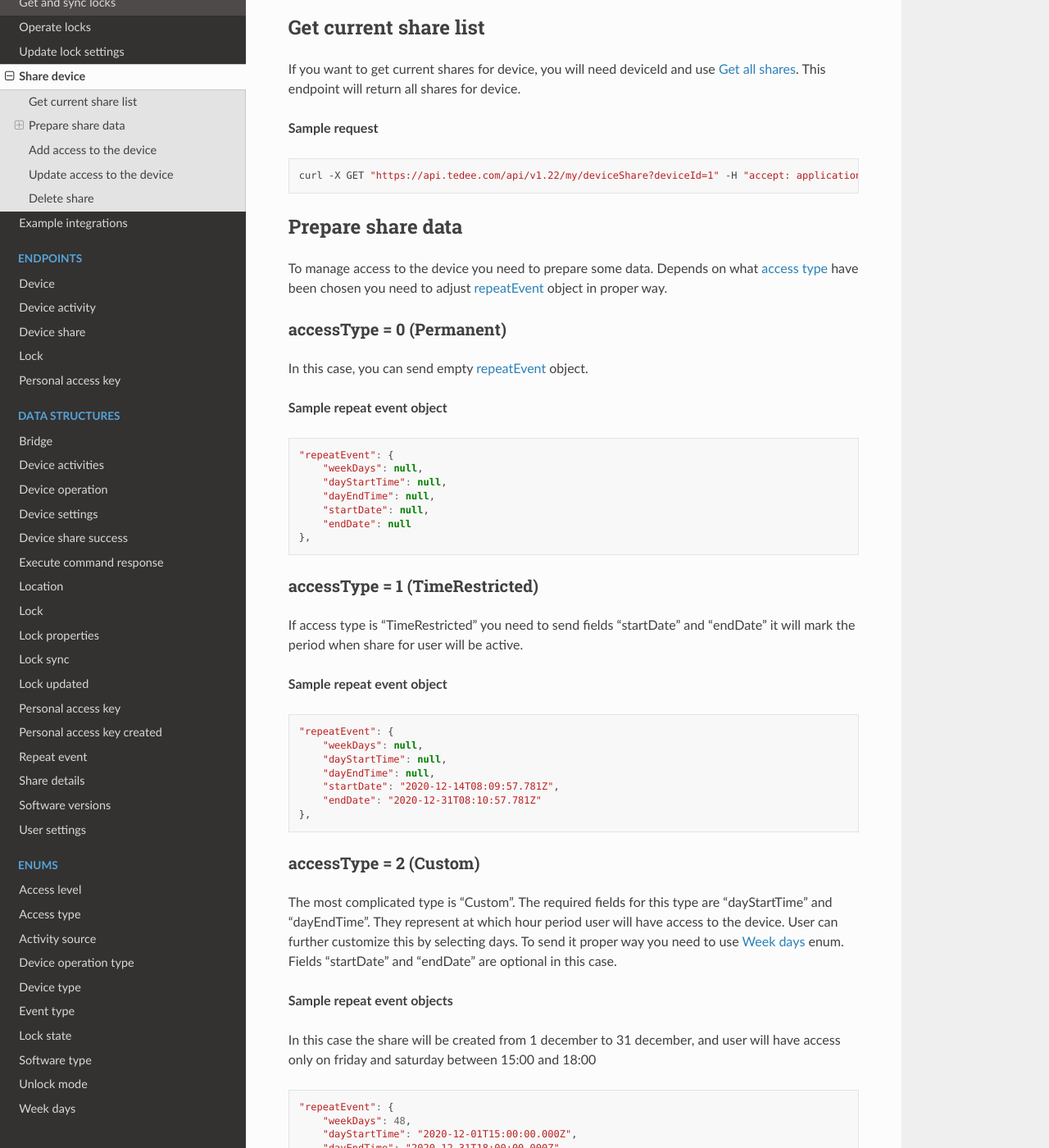
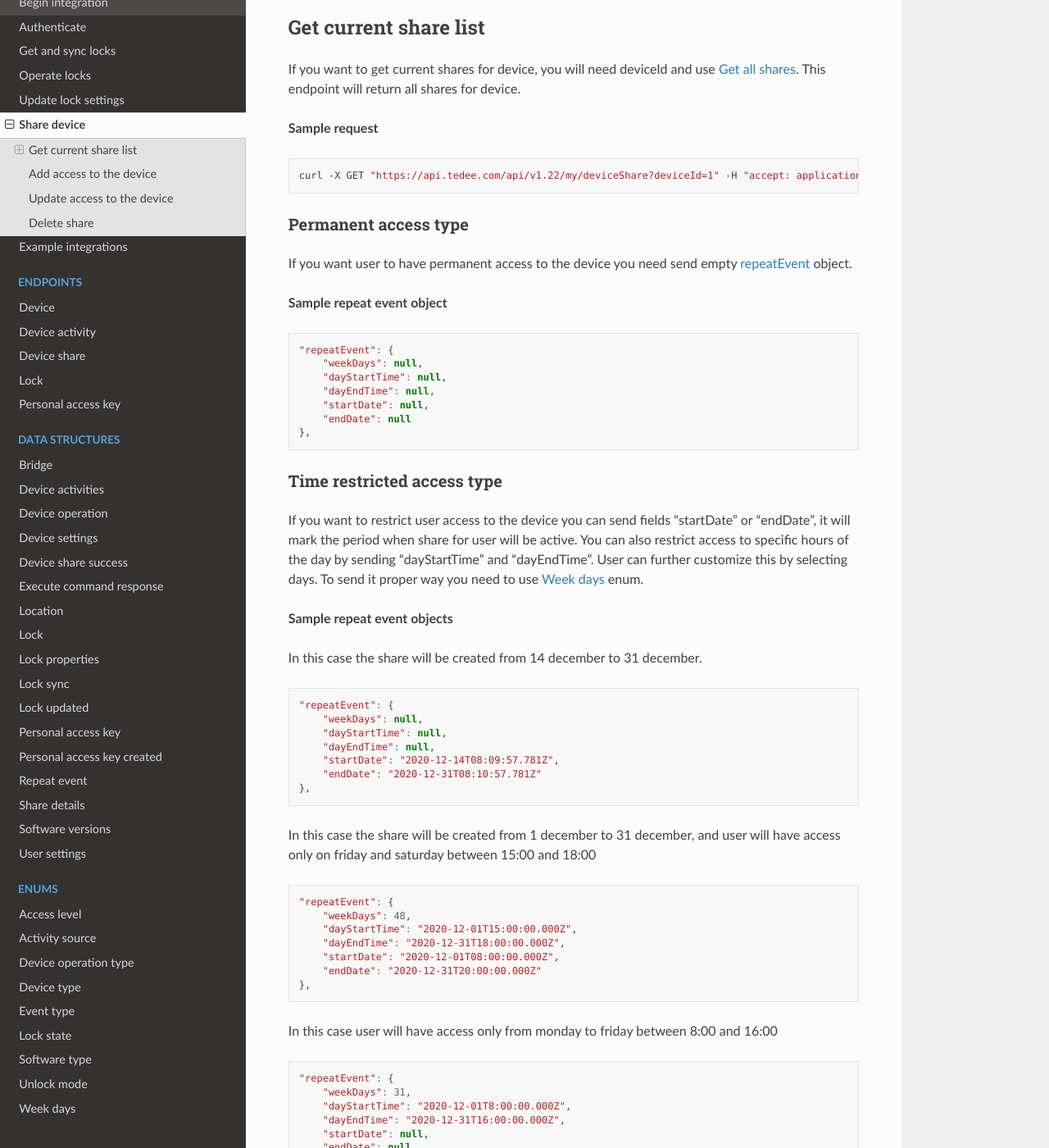
Before and after one commit to tedee-com/tedee-api-doc, a Sphinx documentation site: the page built from docs/source/howtos/share-device.rst, in a window 1280 px wide and 1400 px high, scrolled down 239 px. Shown: the whole window at 82% size. Built offline with Sphinx 7.4.7 and the Read the Docs theme 2.0.0, drawn with Linux system fonts in a browser that asks for light colours; some of the changed text lies outside the part shown.

Commit message:
Removed access type (#76)
* Removed access type

* Fixed issue with missing file

* Changed api version

* Code review changes

* fixed type

Co-authored-by: Łukasz Kaczmarski <lukasz.kaczmarski@iteo.com.pl>

```diff
--- a/docs/source/datastructures/share-details.rst
+++ b/docs/source/datastructures/share-details.rst
@@ -5,8 +5,6 @@ Share details
 | Name                   | Type                                        | Description                                                      |
 +========================+=============================================+==================================================================+
 | accessLevel            | :doc:`Access level <../enums/access-level>` | access level of the share                                        |
-+------------------------+---------------------------------------------+------------------------------------------------------------------+
-| accessType             | :doc:`Access type <../enums/access-type>`   | access type of the share                                         |
 +------------------------+---------------------------------------------+------------------------------------------------------------------+
 | deviceId               | number                                      | id of the shared device                                          |
 +------------------------+---------------------------------------------+------------------------------------------------------------------+
--- a/docs/source/endpoints/deviceshare/create.rst
+++ b/docs/source/endpoints/deviceshare/create.rst
@@ -17,8 +17,6 @@ This endpoint can be used by owner or administrator of the device.
 | Name                      | Type                                                                      | Description                                        |
 +===========================+===========================================================================+====================================================+
 | accessLevel               | :doc:`Access level <../../enums/access-level>`                            | represents user access level                       |
-+---------------------------+---------------------------------------------------------------------------+----------------------------------------------------+
-| accessType                | :doc:`Access type <../../enums/access-type>`                              | represents user access type                        |
 +---------------------------+---------------------------------------------------------------------------+----------------------------------------------------+
 | deviceId                  | number                                                                    | device id                                          |
 +---------------------------+---------------------------------------------------------------------------+----------------------------------------------------+
@@ -66,7 +64,6 @@ Body:
         {
             "deviceId": 1,
             "accessLevel": 1,
-            "accessType": 0,
             "userEmail": "john.doe@email.com"
             "repeatEvent": {
                 "weekDays": null,
@@ -111,7 +108,6 @@ Body:
         {
             "deviceId": 1,
             "accessLevel": 0,
-            "accessType": 1,
             "userEmail": "john.doe@email.com"
             "repeatEvent": {
                 "weekDays": null,
@@ -155,7 +151,6 @@ Body:
         {
             "deviceId": 1,
             "accessLevel": 0,
-            "accessType": 2,
             "userEmail": "john.doe@email.com"
             "repeatEvent": {
                 "weekDays": 7,
--- a/docs/source/endpoints/deviceshare/update.rst
+++ b/docs/source/endpoints/deviceshare/update.rst
@@ -14,8 +14,6 @@ This endpoint can be used by owner or administrator of the device.
 | Name                      | Type                                                                      | Description                                        |
 +===========================+===========================================================================+====================================================+
 | accessLevel               | :doc:`Access level <../../enums/access-level>`                            | represents user access level                       |
-+---------------------------+---------------------------------------------------------------------------+----------------------------------------------------+
-| accessType                | :doc:`Access type <../../enums/access-type>`                              | represents user access type                        |
 +---------------------------+---------------------------------------------------------------------------+----------------------------------------------------+
 | id                        | number                                                                    | id of share                                        |
 +---------------------------+---------------------------------------------------------------------------+----------------------------------------------------+
@@ -61,7 +59,6 @@ Body:
         {
             "id": 1,
             "accessLevel": 1,
-            "accessType": 1,
             "repeatEvent": {
                 "id": 1,
                 "weekDays": 10,
--- a/docs/source/howtos/share-device.rst
+++ b/docs/source/howtos/share-device.rst
@@ -16,16 +16,10 @@ This endpoint will return all shares for device.
 
     curl -X GET "|apiUrl|/api/|apiVersion|/my/deviceShare?deviceId=1" -H "accept: application/json" -H "Authorization: Bearer <<access token>>"
 
-
-Prepare share data
------------------------------
-
-To manage access to the device you need to prepare some data. Depends on what :doc:`access type <../enums/access-type>` have been chosen you need to adjust :doc:`repeatEvent <../datastructures/repeat-event>` object in proper way.
-
-accessType =  0 (Permanent)
+Permanent access type
 ^^^^^^^^^^^^^^^^^^^^^^^^^^^^
 
-In this case, you can send empty :doc:`repeatEvent <../datastructures/repeat-event>` object.
+If you want user to have permanent access to the device you need send empty :doc:`repeatEvent <../datastructures/repeat-event>` object.
 
 **Sample repeat event object**
 
@@ -39,12 +33,16 @@ In this case, you can send empty :doc:`repeatEvent <../datastructures/repeat-eve
         "endDate": null
     },
 
-accessType = 1 (TimeRestricted)
+Time restricted access type
 ^^^^^^^^^^^^^^^^^^^^^^^^^^^^^^^^^^
 
-If access type is "TimeRestricted" you need to send fields "startDate" and "endDate" it will mark the period when share for user will be active.
+If you want to restrict user access to the device you can send fields "startDate" or "endDate", it will mark the period when share for user will be active.
+You can also restrict access to specific hours of the day by sending "dayStartTime" and "dayEndTime". User can further customize this by selecting days.
+To send it proper way you need to use :doc:`Week days <../enums/week-days>` enum.
 
-**Sample repeat event object**
+**Sample repeat event objects**
+
+In this case the share will be created from 14 december to 31 december.
 
 .. code-block:: js
 
@@ -55,15 +53,6 @@ If access type is "TimeRestricted" you need to send fields "startDate" and "endD
         "startDate": "2020-12-14T08:09:57.781Z",
         "endDate": "2020-12-31T08:10:57.781Z"
     },
-
-
-accessType = 2 (Custom)
-^^^^^^^^^^^^^^^^^^^^^^^^^^
-
-The most complicated type is "Custom". The required fields for this type are "dayStartTime" and "dayEndTime". They represent at which hour period user will have access to the device.
-User can further customize this by selecting days. To send it proper way you need to use :doc:`Week days <../enums/week-days>` enum. Fields "startDate" and "endDate" are optional in this case.
-
-**Sample repeat event objects**
 
 In this case the share will be created from 1 december to 31 december, and user will have access only on friday and saturday between 15:00 and 18:00
 
@@ -112,7 +101,6 @@ Body:
         {
             "deviceId": 1,
             "accessLevel": 1,
-            "accessType": 2,
             "userEmail": "john.doe@email.com"
             "repeatEvent": {
                 "weekDays": 10,
@@ -145,7 +133,6 @@ Body:
         {
             "id": 1,
             "accessLevel": 1,
-            "accessType": 1,
             "repeatEvent": {
                 "id": 1,
                 "weekDays": 10,
--- a/docs/source/index.rst
+++ b/docs/source/index.rst
@@ -70,7 +70,6 @@ Tedee API documentation
    :hidden:
 
    Access level <enums/access-level>
-   Access type <enums/access-type>
    Activity source <enums/activity-source>
    Device operation type <enums/device-operation-type>
    Device type <enums/device-type>
```
Also changed, not shown: docs/source/enums/access-type.rst (deleted, +0 -14 lines).
